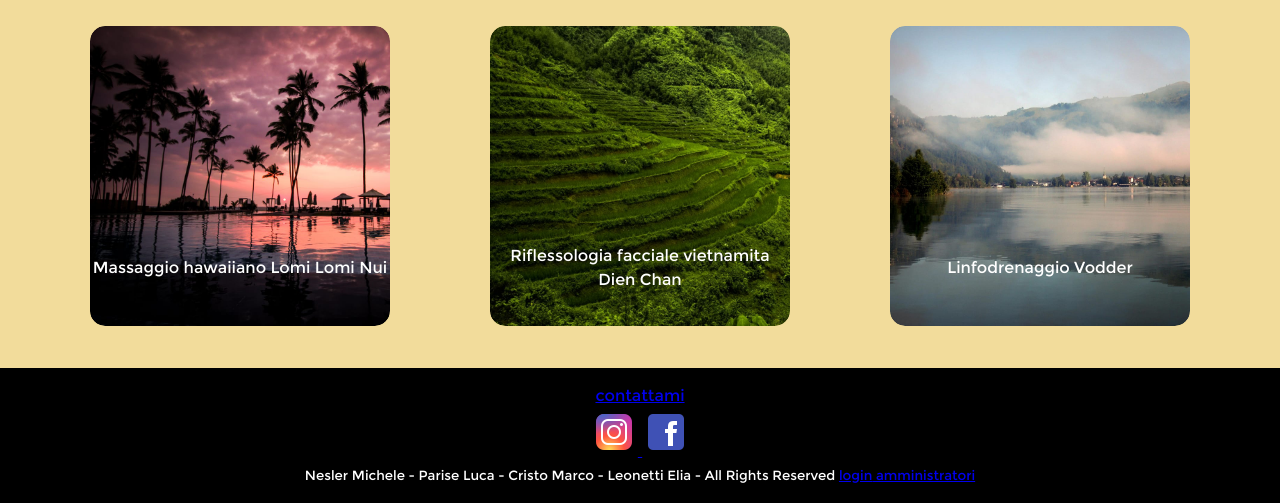
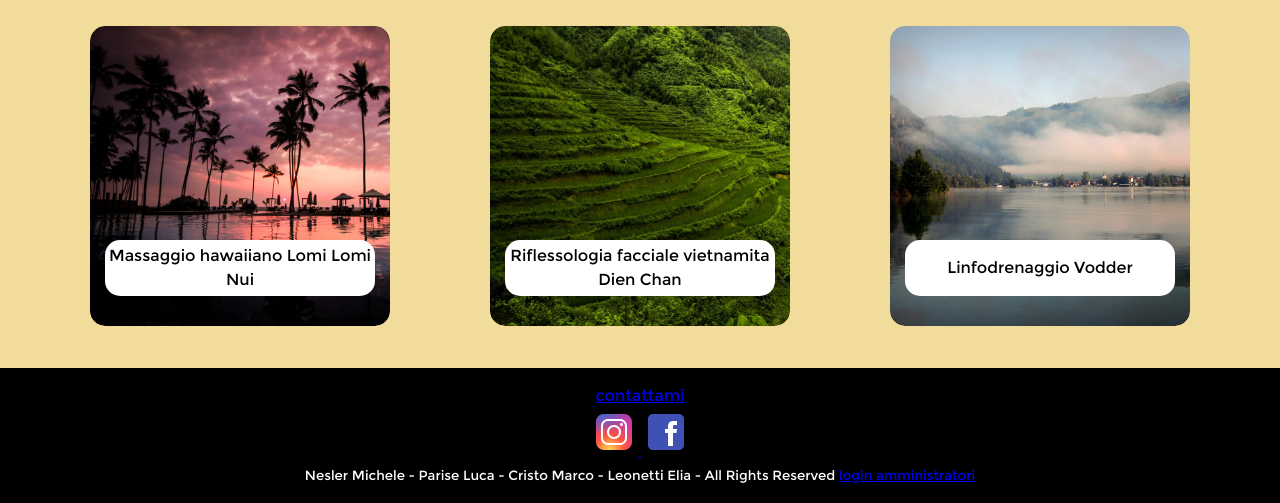
Before and after one commit to monkymiky/Progetto-Tec-Web, a PHP site: page /html/index.html in a window 1280 px wide. Shown: the part 1719-2222 px from the top of the page. Run offline with PHP 8.4, Linux system fonts and the light colour scheme.

Commit message:
Aggiustate carte e giftcard

```diff
--- a/css/style.css
+++ b/css/style.css
@@ -447,10 +447,13 @@ SEZIONE MOMENTANEA IDEE REGALO DA UNIRE POI CON MASSAGGI.CSS
 .card-name-container {
     position: absolute;
     bottom: 10%;
-    left: 0;
+    left: 50%; /* Lo faccio partire da metà */
+    transform: translateX(-50%); /* poi lo sposto verso sinistra per centrarlo*/
     right: 0;
-    background-color: transparent;
+    background-color: white;
+    width: 90%;
     padding: 1.75em;
+    border-radius: 15px;
     box-sizing: border-box;
     text-align: center;
 }
@@ -462,7 +465,7 @@ SEZIONE MOMENTANEA IDEE REGALO DA UNIRE POI CON MASSAGGI.CSS
     left: 0;
     right: 0;
     text-align: center;
-    color: white;
+    color: black;
 }
 
 #img1-1.card-front {
```
